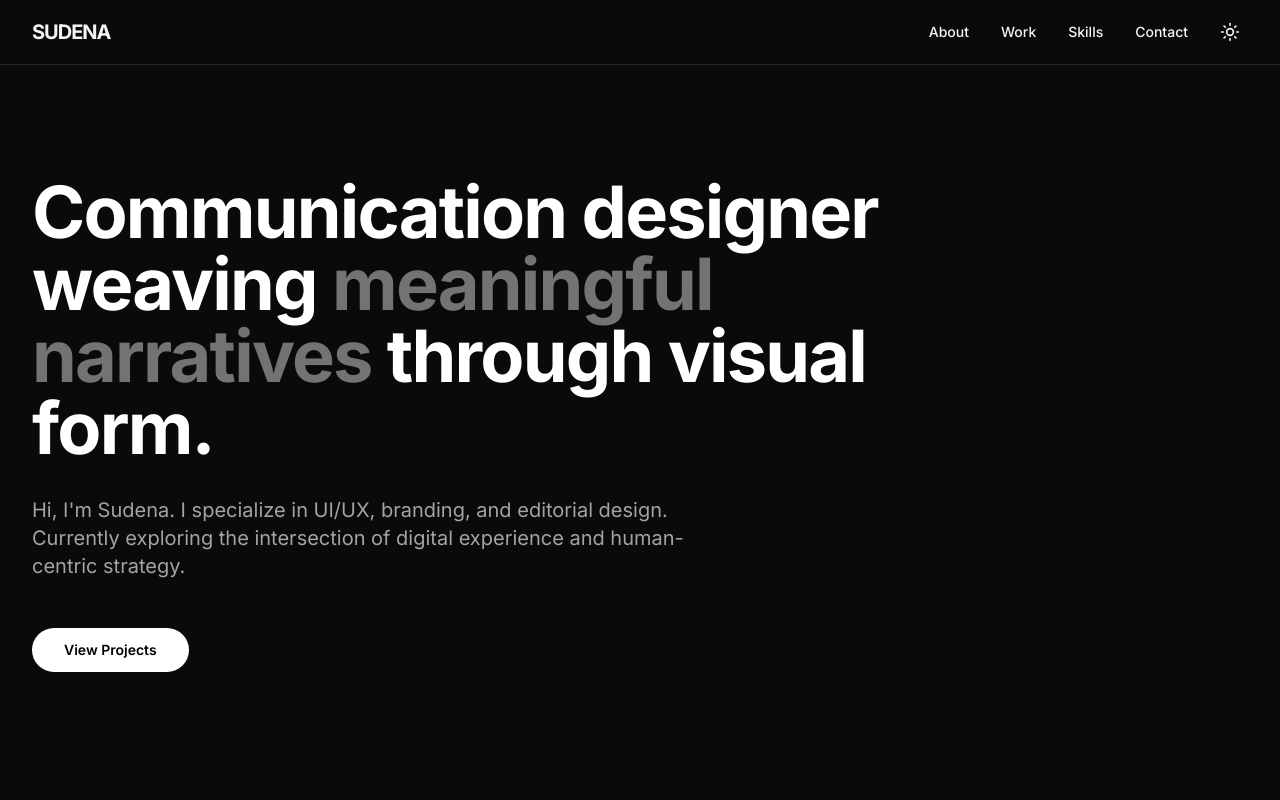
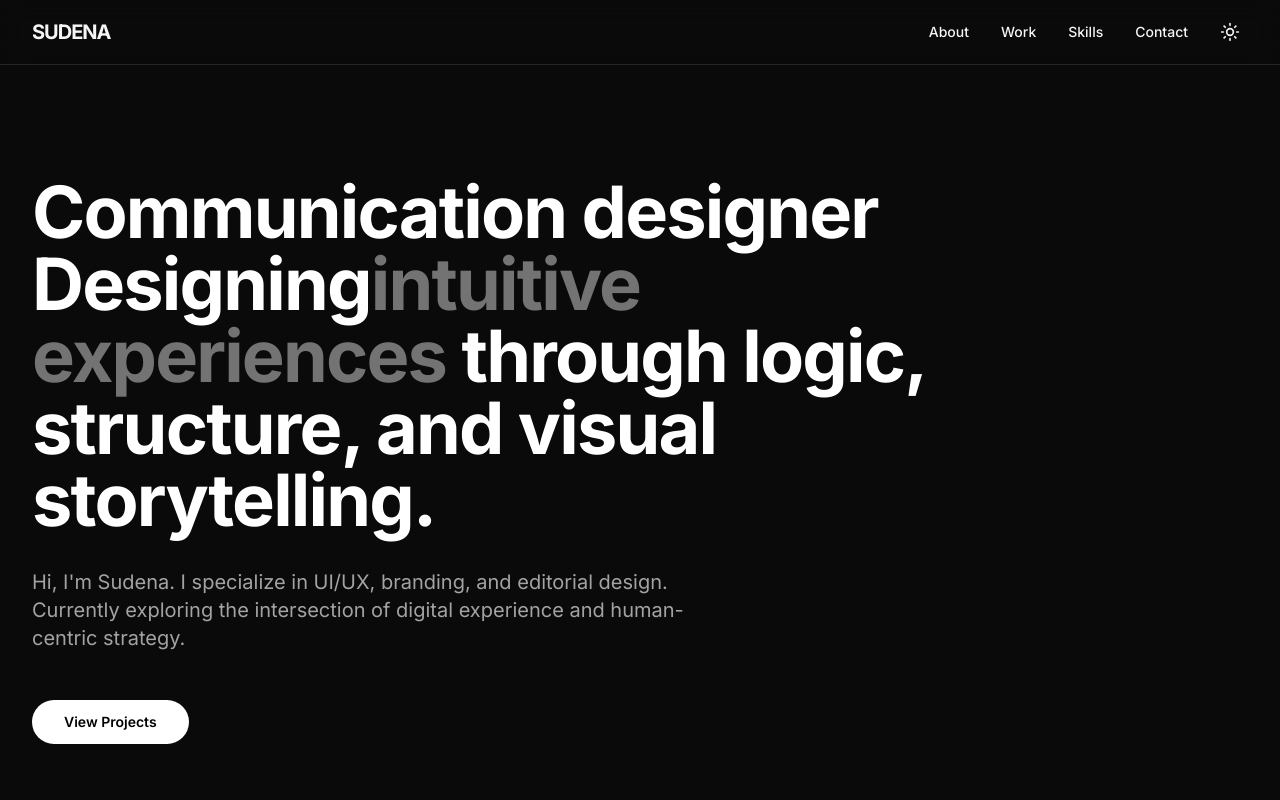
Before and after one commit to Sudena-c/sudenaPortfolio2026, a React (Vite) app: page / in a window 1280 px wide. Shown: the top 800 px of the page. Built offline with nearby package versions, Linux system fonts and the light colour scheme.

Commit message:
Landing page main heading sentence

```diff
--- a/components/Home.tsx
+++ b/components/Home.tsx
@@ -27,7 +27,7 @@ const Home: React.FC<HomeProps> = ({ projects, onProjectClick, isDarkMode }) =>
       {/* Hero Section */}
       <section id="hero" className="py-20 flex flex-col items-start max-w-4xl animate-in fade-in slide-in-from-bottom-4 duration-1000">
         <h2 className={`text-4xl md:text-7xl font-bold leading-tight tracking-tight mb-8 ${isDarkMode ? 'text-white' : 'text-black'}`}>
-          Communication designer weaving <span className="text-neutral-500">meaningful narratives</span> through visual form.
+          Communication designer Designing<span className="text-neutral-500">intuitive experiences</span> through logic, structure, and visual storytelling.
         </h2>
         <p className={`text-lg md:text-xl leading-relaxed max-w-2xl mb-12 ${isDarkMode ? 'text-neutral-400' : 'text-neutral-600'}`}>
           Hi, I'm Sudena. I specialize in UI/UX, branding, and editorial design. Currently exploring the intersection of digital experience and human-centric strategy.
```
